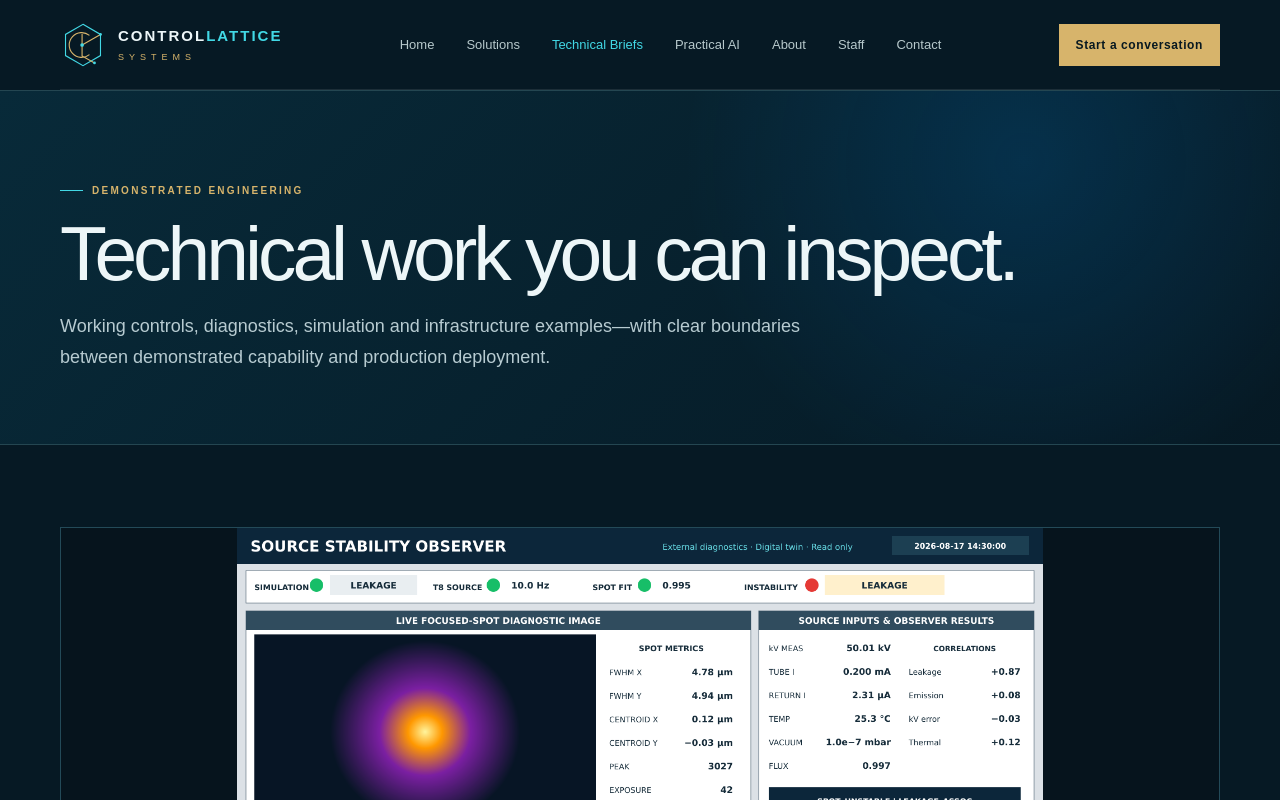
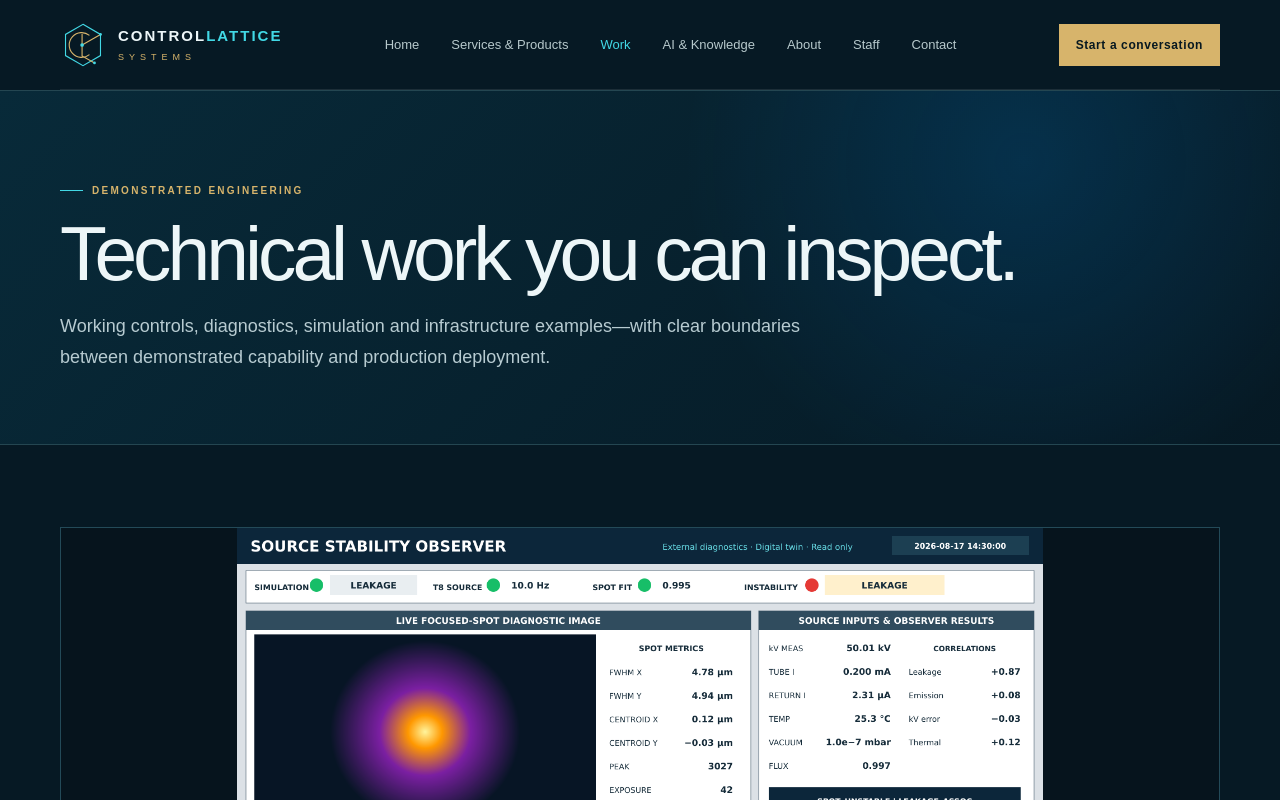
Before and after one commit to Rainer1370/Controllattice-systems, a Next.js app: page /work in a window 1280 px wide. Shown: the top 800 px of the page. Built offline with nearby package versions, Linux system fonts and the light colour scheme.

Commit message:
Revise links and footer text in site-chrome
Updated navigation links and footer content for clarity.

```diff
--- a/app/site-chrome.tsx
+++ b/app/site-chrome.tsx
@@ -5,14 +5,14 @@ export function Brand() { return <span className="brand"><Mark/><span><strong>CO
 
 const links: { key: Page; label: string; href: string }[] = [
   { key: "home", label: "Home", href: "/" },
-  { key: "products", label: "Solutions", href: "/products" },
-  { key: "work", label: "Technical Briefs", href: "/work" },
-  { key: "ai", label: "Practical AI", href: "/ai" },
+  { key: "products", label: "Services & Products", href: "/products" },
+  { key: "work", label: "Work", href: "/work" },
+  { key: "ai", label: "AI & Knowledge", href: "/ai" },
   { key: "about", label: "About", href: "/about" },
   { key: "staff", label: "Staff", href: "/staff" },
   { key: "contact", label: "Contact", href: "/contact" },
 ];
 
 export function SiteHeader({ active }: { active: Page }) { return <header className="nav shell"><Link href="/" aria-label="Control Lattice Systems home"><Brand/></Link><nav aria-label="Primary navigation">{links.map(link => <Link key={link.key} href={link.href} aria-current={active === link.key ? "page" : undefined}>{link.label}</Link>)}</nav>{active !== "contact" && <Link className="button small" href="/contact">Start a conversation</Link>}</header>; }
-export function SiteFooter() { return <footer className="shell"><Link href="/" aria-label="Control Lattice Systems home"><Brand/></Link><p>Controls · Diagnostics · Digital Twins · AI · Infrastructure<br/><span>Engineering complexity. Enabling discovery.</span></p><p>© 2026 Control Lattice Systems</p></footer>; }
+export function SiteFooter() { return <footer className="shell"><Link href="/" aria-label="Control Lattice Systems home"><Brand/></Link><p>Engineering · Intelligence · Creation · Contribution<br/><span>Making complex systems and knowledge work better.</span></p><p>© 2026 Control Lattice Systems</p></footer>; }
 import Link from "next/link";
```
